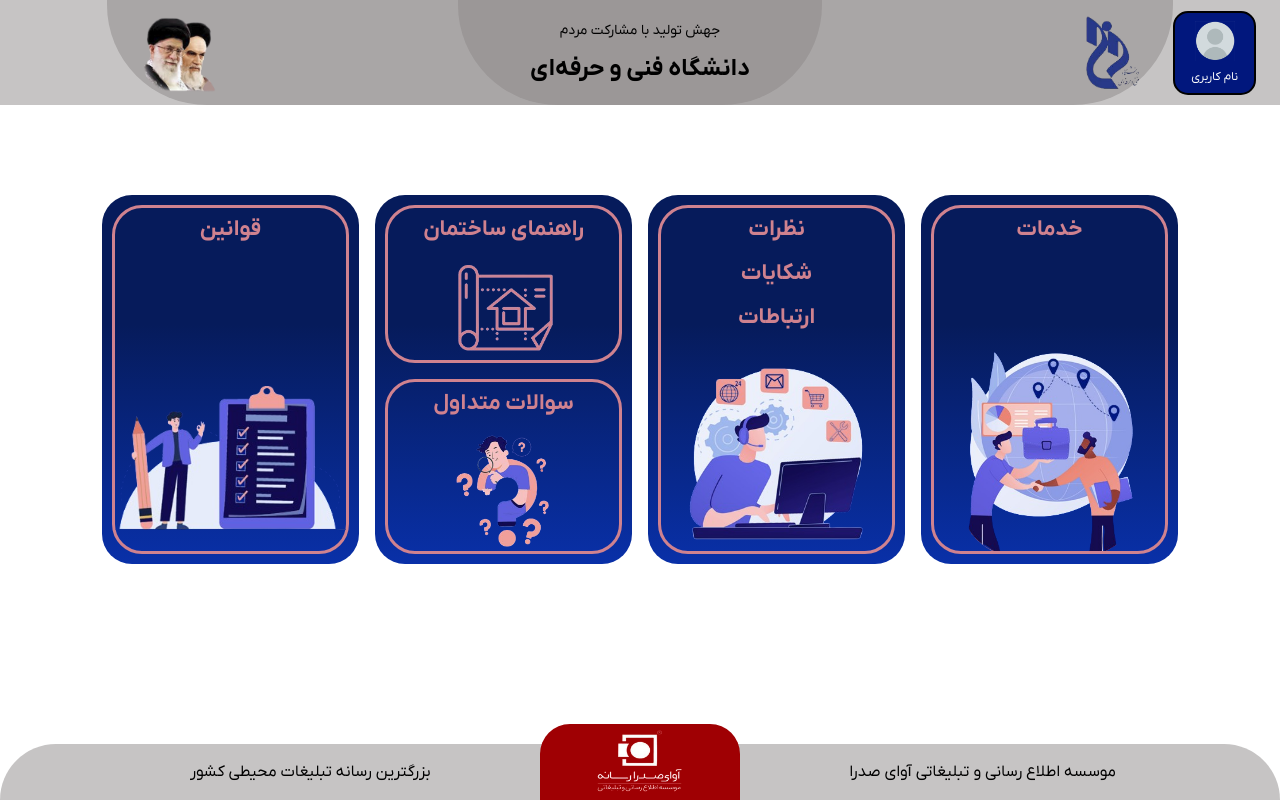
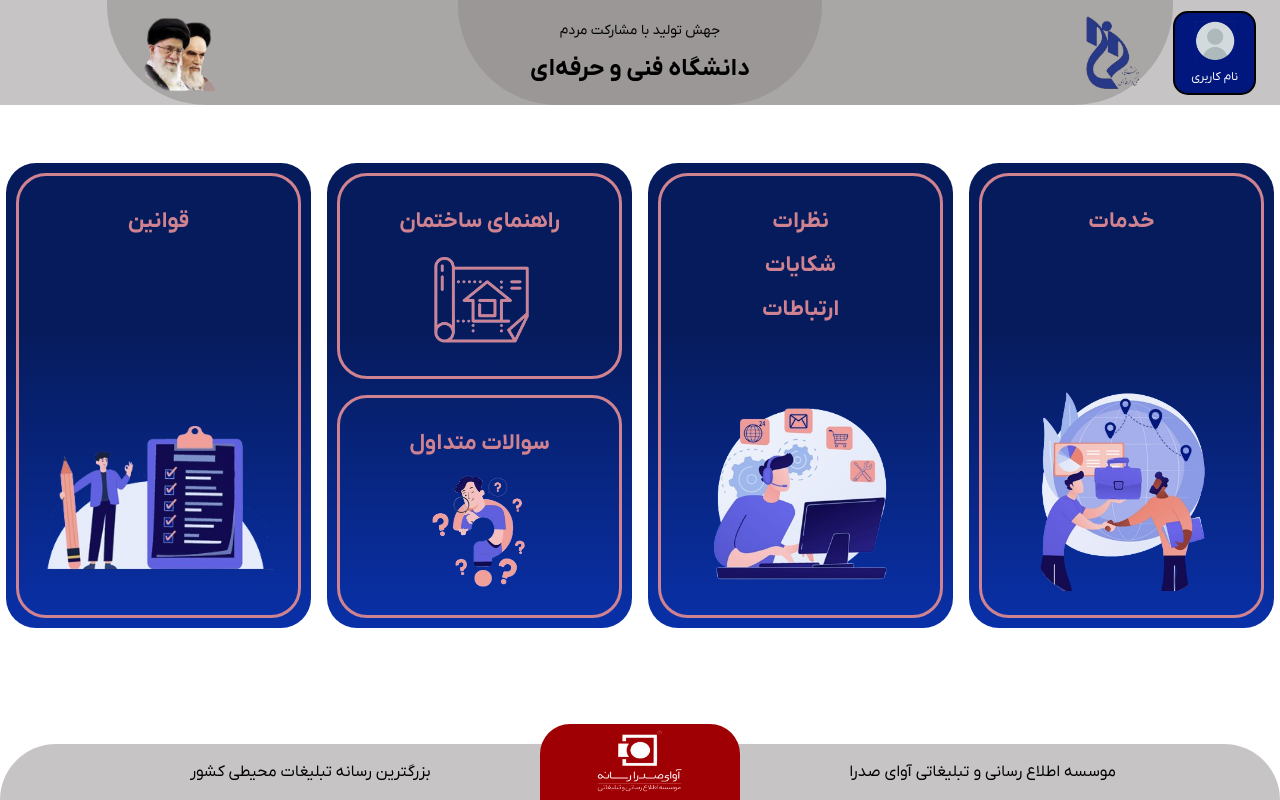
Before and after one commit to avayesadra/avayes-front-chatbot, a Next.js app: page / in a window 1280 px wide. Built offline with nearby package versions, Linux system fonts and the light colour scheme.

Commit message:
Small change in homepage

```diff
--- a/app/page.js
+++ b/app/page.js
@@ -1,3 +1,5 @@
+"use client";
+
 import Image from "next/image";
 import Link from "next/link";
 import serviceImage1 from "../public/service-1.png";
@@ -12,7 +14,7 @@ export default function Home() {
       <div className="relative flex justify-center">
         <div className="grid grid-cols-4 gap-4">
           <div className="services gap-4">
-            <Link href={"/services"} className="services__item h-full">
+            <Link href={"/services"} className="services__item h-full p-6">
               <span className="services__heading">خدمات</span>
 
               <Image src={serviceImage1} height={200} alt="خدمات" />
@@ -20,7 +22,7 @@ export default function Home() {
           </div>
 
           <div className="services gap-4">
-            <Link href={"/contact"} className="services__item h-full">
+            <Link href={"/contact"} className="services__item h-full p-6">
               <span className="services__heading">
                 نظرات
                 <br />
@@ -38,21 +40,21 @@ export default function Home() {
           </div>
 
           <div className="services gap-4">
-            <div className="services__item h-3/6">
+            <Link href={"/"} className="services__item h-3/6 p-6">
               <span className="services__heading">راهنمای ساختمان</span>
 
               <Image src={serviceImage3} height={100} alt="راهنمای ساختمان" />
-            </div>
+            </Link>
 
-            <div className="services__item h-3/6">
+            <Link href={"/"} className="services__item h-3/6 p-6">
               <span className="services__heading">سوالات متداول</span>
 
               <Image src={serviceImage4} width={100} alt="سوالات متداول" />
-            </div>
+            </Link>
           </div>
 
           <div className="services gap-4">
-            <Link href={"/chatbot"} className="services__item h-full">
+            <Link href={"/chatbot"} className="services__item h-full p-6">
               <span className="services__heading">قوانین</span>
 
               <Image src={serviceImage5} height={200} alt="قوانین" />
```
